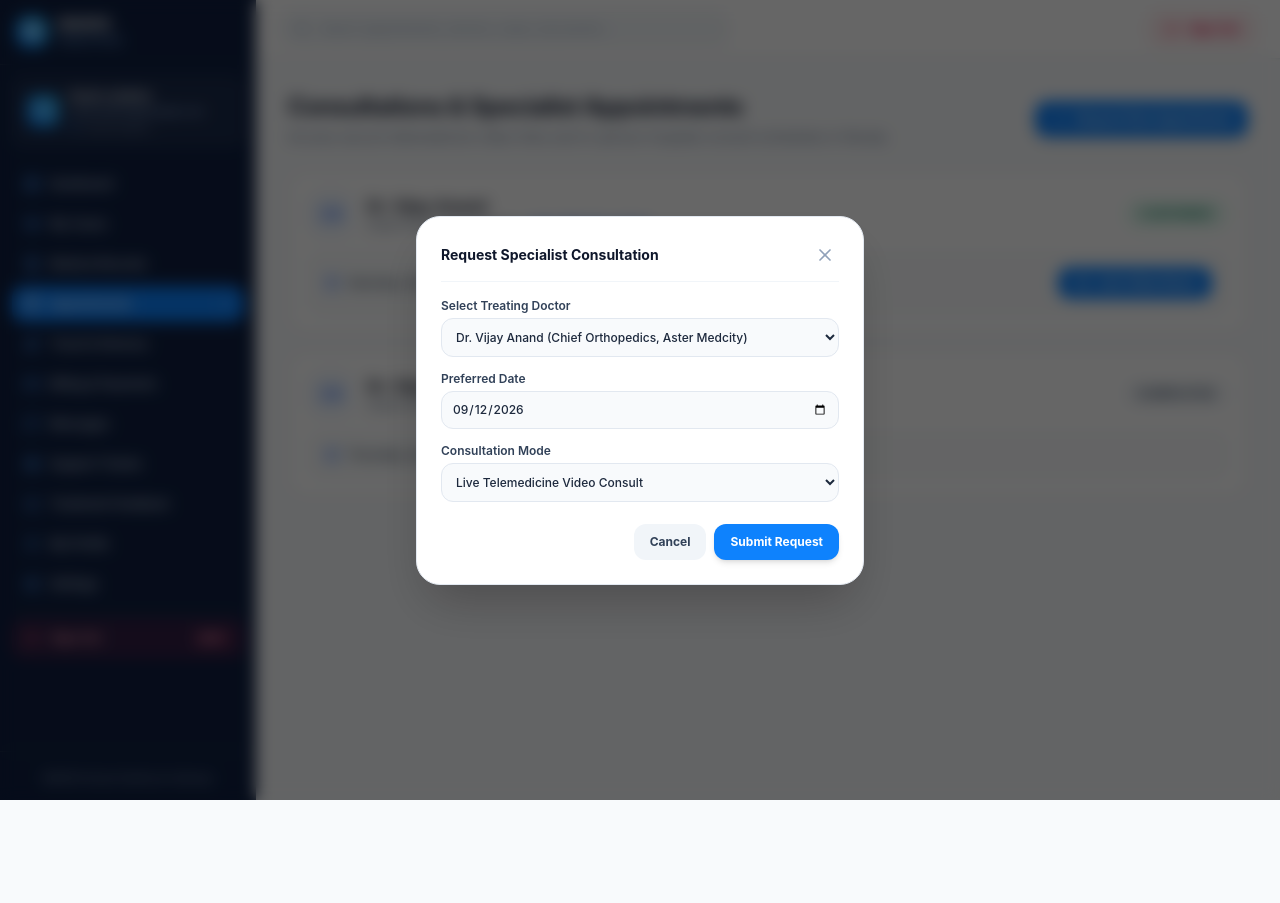
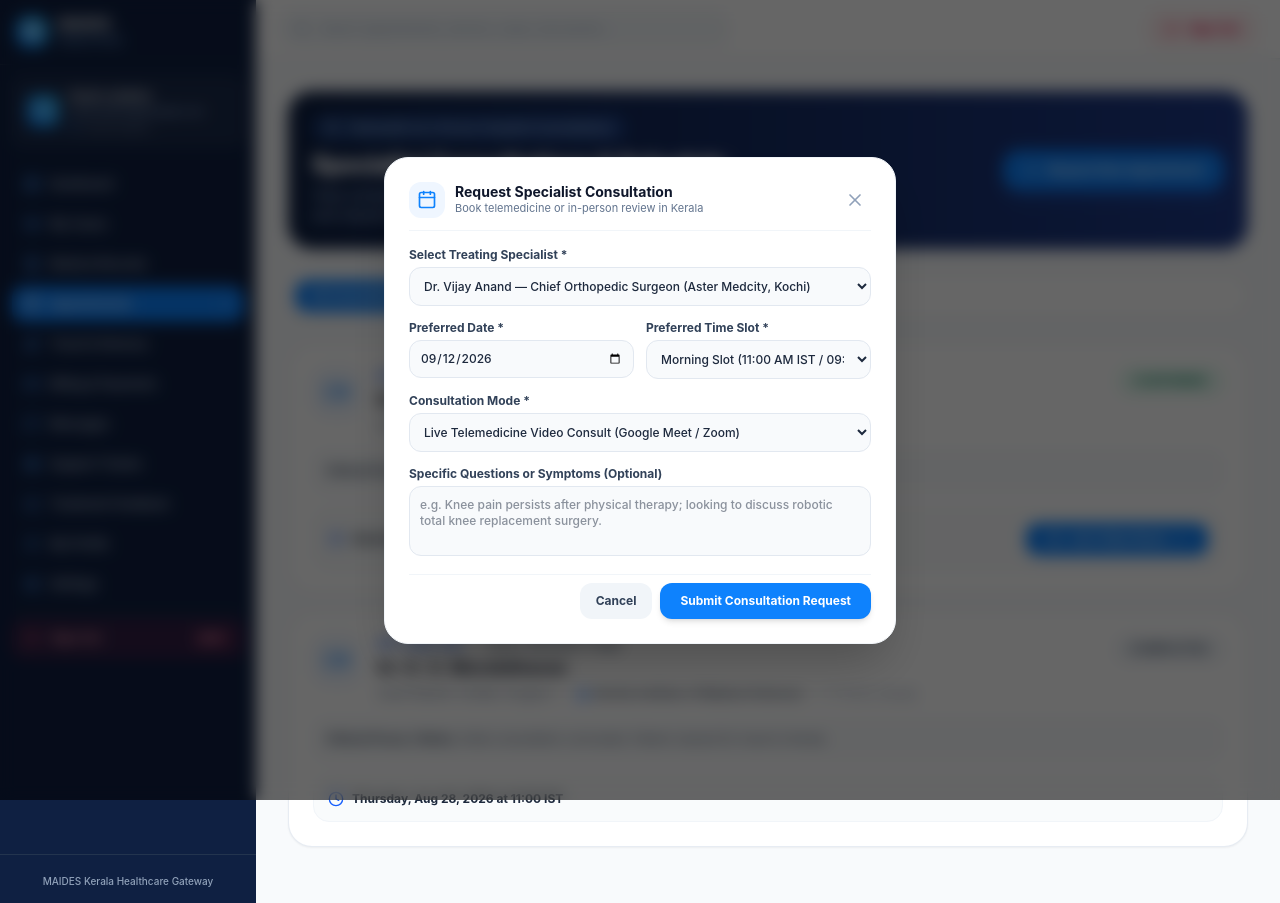
Before and after one commit to aleenashinto/MEDICAL-TOURISM, a Next.js app in the folder vitalis-web/: page /patient/appointments in a window 1280 px wide. Both pictures are taken after a click on the button "Request New Appointment". Before the commit the page ends 800 px from the top, so only its background shows below. Built offline with nearby package versions, Linux system fonts and the light colour scheme.

Commit message:
feat(patient): enhance Appointments module with tabbed filters, request modal with time slot allocation, and live video room launcher

```diff
--- a/vitalis-web/src/app/patient/appointments/page.tsx
+++ b/vitalis-web/src/app/patient/appointments/page.tsx
@@ -1,6 +1,6 @@
 "use client";
 
-import React, { useState } from "react";
+import React, { useState, useEffect } from "react";
 import {
   Calendar as CalendarIcon,
   Video,
@@ -12,192 +12,386 @@ import {
   Download,
   AlertCircle,
   X,
-  Check
+  Check,
+  User,
+  ExternalLink,
+  MapPin,
+  Calendar
 } from "lucide-react";
 
-export default function PatientAppointmentsPage() {
-  const [showModal, setShowModal] = useState(false);
-  const [toast, setToast] = useState<string | null>(null);
+interface Appointment {
+  id: string;
+  doctor: string;
+  specialty: string;
+  hospital: string;
+  location: string;
+  dateTime: string;
+  type: string;
+  status: "CONFIRMED" | "REQUESTED" | "COMPLETED" | "CANCELLED";
+  meetLink?: string;
+  notes?: string;
+}
 
-  const [appointments, setAppointments] = useState([
+const DEFAULT_APPOINTMENTS: Appointment[] = [
   {
     id: "APT-2026-101",
     doctor: "Dr. Vijay Anand",
     specialty: "Chief Orthopedic Surgeon",
-      hospital: "Aster Medcity, Kochi",
+    hospital: "Aster Medcity",
+    location: "Kochi, Kerala",
     dateTime: "Saturday, Sep 06, 2026 at 14:00 IST",
-      type: "VIDEO_CONSULTATION",
+    type: "Live Video Consultation",
     status: "CONFIRMED",
-      meetLink: "https://vitalis.health/meet/apt-101",
+    meetLink: "https://meet.google.com/xyz-maides-101",
+    notes: "Pre-operative surgical evaluation and 3D MRI scan review."
   },
   {
     id: "APT-2026-092",
-      doctor: "Dr. Vijay Anand",
-      specialty: "Chief Orthopedic Surgeon",
-      hospital: "Aster Medcity, Kochi",
+    doctor: "Dr. K. S. Muralidharan",
+    specialty: "Chief Robotic Cardiac Surgeon",
+    hospital: "Amrita Institute of Medical Sciences",
+    location: "Kochi, Kerala",
     dateTime: "Thursday, Aug 28, 2026 at 11:00 IST",
-      type: "INITIAL_TELEHEALTH_TRIAGE",
+    type: "Initial Telehealth Triage",
     status: "COMPLETED",
     meetLink: "#",
-    },
-  ]);
+    notes: "Initial consultation concluded. Patient cleared for travel to Kerala."
+  }
+];
+
+export default function PatientAppointmentsPage() {
+  const [appointments, setAppointments] = useState<Appointment[]>(DEFAULT_APPOINTMENTS);
+  const [activeTab, setActiveTab] = useState<"ALL" | "UPCOMING" | "REQUESTED" | "COMPLETED">("ALL");
+  const [showModal, setShowModal] = useState(false);
+  const [toast, setToast] = useState<string | null>(null);
+
+  // Form states
+  const [selectedDoctor, setSelectedDoctor] = useState("Dr. Vijay Anand (Chief Orthopedics, Aster Medcity)");
+  const [selectedDate, setSelectedDate] = useState("2026-09-12");
+  const [selectedTime, setSelectedTime] = useState("11:00 IST");
+  const [consultType, setConsultType] = useState("Live Telemedicine Video Consult");
+  const [patientNotes, setPatientNotes] = useState("");
+
+  useEffect(() => {
+    if (typeof window !== "undefined") {
+      const stored = localStorage.getItem("maides_patient_appointments");
+      if (stored) {
+        try {
+          setAppointments(JSON.parse(stored));
+        } catch (e) {
+          console.error("Failed to parse appointments", e);
+        }
+      }
+    }
+  }, []);
+
+  const saveAppointments = (updated: Appointment[]) => {
+    setAppointments(updated);
+    if (typeof window !== "undefined") {
+      localStorage.setItem("maides_patient_appointments", JSON.stringify(updated));
+    }
+  };
 
   const handleRequestAppointment = (e: React.FormEvent<HTMLFormElement>) => {
     e.preventDefault();
-    const form = e.currentTarget;
-    const doctor = (form.elements.namedItem("doctor") as HTMLSelectElement).value;
-    const date = (form.elements.namedItem("date") as HTMLInputElement).value;
-    const type = (form.elements.namedItem("type") as HTMLSelectElement).value;
 
-    const newApt = {
+    let doctorName = "Dr. Vijay Anand";
+    let specialty = "Chief Orthopedic Surgeon";
+    let hospital = "Aster Medcity";
+    let loc = "Kochi, Kerala";
+
+    if (selectedDoctor.includes("Muralidharan")) {
+      doctorName = "Dr. K. S. Muralidharan";
+      specialty = "Chief Robotic Cardiac Surgeon";
+      hospital = "Amrita Institute of Medical Sciences";
+    } else if (selectedDoctor.includes("Rajesh")) {
+      doctorName = "Dr. Rajesh K.";
+      specialty = "Senior Spine Specialist";
+      hospital = "Rajagiri Hospital";
+    }
+
+    const newApt: Appointment = {
       id: `APT-2026-10${appointments.length + 1}`,
-      doctor: doctor.includes("Vijay") ? "Dr. Vijay Anand" : "Dr. K. S. Muralidharan",
-      specialty: doctor.includes("Vijay") ? "Chief Orthopedic Surgeon" : "Chief Cardiac Surgeon",
-      hospital: "Aster Medcity, Kochi",
-      dateTime: `${date} at 11:00 IST`,
-      type,
+      doctor: doctorName,
+      specialty,
+      hospital,
+      location: loc,
+      dateTime: `${selectedDate} at ${selectedTime}`,
+      type: consultType,
       status: "REQUESTED",
-      meetLink: "https://vitalis.health/meet/pending",
+      meetLink: "https://meet.google.com/pending-approval",
+      notes: patientNotes.trim() ? patientNotes.trim() : "Pending coordinator time slot confirmation."
     };
 
-    setAppointments(prev => [newApt, ...prev]);
-    setToast("Consultation request submitted! Your coordinator will confirm the time slot.");
+    const updatedList = [newApt, ...appointments];
+    saveAppointments(updatedList);
+    setToast("Consultation request submitted! Your clinical coordinator will review and confirm.");
     setShowModal(false);
-    setTimeout(() => setToast(null), 3500);
+    setPatientNotes("");
+    setTimeout(() => setToast(null), 4000);
   };
 
+  const filteredAppointments = appointments.filter((apt) => {
+    if (activeTab === "ALL") return true;
+    if (activeTab === "UPCOMING") return apt.status === "CONFIRMED";
+    if (activeTab === "REQUESTED") return apt.status === "REQUESTED";
+    if (activeTab === "COMPLETED") return apt.status === "COMPLETED";
+    return true;
+  });
+
   return (
-    <div className="space-y-6">
+    <div className="space-y-6 max-w-5xl mx-auto">
       {/* Toast */}
       {toast && (
         <div className="fixed bottom-6 right-6 z-50 bg-emerald-600 text-white px-5 py-3 rounded-2xl shadow-2xl flex items-center gap-3 animate-in fade-in slide-in-from-bottom-4">
-          <CheckCircle2 className="w-5 h-5" />
+          <CheckCircle2 className="w-5 h-5 shrink-0" />
           <span className="text-xs font-bold">{toast}</span>
         </div>
       )}
 
-      {/* Header with clear layout spacing */}
-      <div className="flex flex-col sm:flex-row sm:items-center justify-between gap-4">
+      {/* Header Banner */}
+      <div className="bg-gradient-to-r from-[#0F2042] to-[#1E3A8A] text-white p-6 rounded-3xl shadow-sm flex flex-col md:flex-row md:items-center justify-between gap-4">
         <div>
-          <h1 className="text-xl sm:text-2xl font-bold text-slate-900 tracking-tight">
-            Consultations & Specialist Appointments
+          <div className="inline-flex items-center gap-2 px-3 py-1 rounded-full bg-blue-500/20 text-blue-200 border border-blue-400/30 text-xs font-semibold mb-2">
+            <Calendar className="w-3.5 h-3.5" />
+            Telehealth & In-Person Hospital Consultations
+          </div>
+          <h1 className="text-xl sm:text-2xl font-black tracking-tight">
+            Specialist Consultations & Schedule
           </h1>
-          <p className="text-xs sm:text-sm text-slate-500 mt-1">
-            Access secure telemedicine video links and in-person hospital consult schedules in Kerala.
+          <p className="text-xs sm:text-sm text-blue-200 mt-1 max-w-xl">
+            View scheduled video appointments with Kerala surgeons, check hospital OPD timings, and request new second opinion reviews.
           </p>
         </div>
         <button
           onClick={() => setShowModal(true)}
-          className="inline-flex items-center justify-center gap-2 px-4 py-2.5 bg-[#0E82FD] hover:bg-blue-600 text-white text-xs font-bold rounded-xl shadow-md transition-all shrink-0 cursor-pointer"
+          className="inline-flex items-center justify-center gap-2 px-5 py-3 bg-[#0E82FD] hover:bg-blue-500 text-white text-xs font-bold rounded-2xl shadow-lg shadow-blue-500/20 transition-all shrink-0 cursor-pointer"
         >
           <Plus className="w-4 h-4" />
           <span>Request New Appointment</span>
         </button>
       </div>
 
+      {/* Filter Tabs */}
+      <div className="flex gap-2 p-1.5 bg-white border border-slate-200 rounded-2xl shadow-xs overflow-x-auto">
+        {[
+          { id: "ALL", label: `All Consultations (${appointments.length})` },
+          { id: "UPCOMING", label: `Confirmed (${appointments.filter(a => a.status === "CONFIRMED").length})` },
+          { id: "REQUESTED", label: `Pending Requests (${appointments.filter(a => a.status === "REQUESTED").length})` },
+          { id: "COMPLETED", label: `Past Consults (${appointments.filter(a => a.status === "COMPLETED").length})` }
+        ].map((tab) => (
+          <button
+            key={tab.id}
+            onClick={() => setActiveTab(tab.id as any)}
+            className={`px-4 py-2 rounded-xl text-xs font-bold transition-all cursor-pointer whitespace-nowrap ${
+              activeTab === tab.id
+                ? "bg-[#0E82FD] text-white shadow-xs"
+                : "text-slate-600 hover:text-slate-900 hover:bg-slate-100"
+            }`}
+          >
+            {tab.label}
+          </button>
+        ))}
+      </div>
+
       {/* Appointments List */}
       <div className="space-y-4">
-        {appointments.map((apt) => (
+        {filteredAppointments.length === 0 ? (
+          <div className="bg-white border border-slate-200 rounded-3xl p-10 text-center space-y-3">
+            <CalendarIcon className="w-10 h-10 text-slate-300 mx-auto" />
+            <h2 className="text-sm font-bold text-slate-800">No appointments found in this view</h2>
+            <p className="text-xs text-slate-500 max-w-sm mx-auto">
+              You do not have any consultations listed under this category. Click above to request a new consultation.
+            </p>
+          </div>
+        ) : (
+          filteredAppointments.map((apt) => (
             <div
               key={apt.id}
-            className="bg-white border border-slate-200/80 rounded-2xl p-5 shadow-xs hover:border-slate-300 hover:shadow-sm transition-all space-y-4"
+              className="bg-white border border-slate-200/80 rounded-3xl p-5 sm:p-6 shadow-xs hover:border-slate-300 hover:shadow-md transition-all space-y-4"
             >
               {/* Top Row */}
-            <div className="flex flex-col sm:flex-row sm:items-center justify-between gap-3">
-              <div className="flex items-center gap-3.5">
-                <div className="w-11 h-11 rounded-2xl bg-blue-50 text-blue-600 flex items-center justify-center font-bold shrink-0">
-                  <Video className="w-5 h-5" />
+              <div className="flex flex-col sm:flex-row sm:items-start justify-between gap-3">
+                <div className="flex items-start gap-4">
+                  <div className="w-12 h-12 rounded-2xl bg-blue-50 text-[#0E82FD] flex items-center justify-center font-bold shrink-0 shadow-xs border border-blue-100">
+                    <Video className="w-6 h-6" />
                   </div>
                   <div>
-                  <h2 className="text-base font-bold text-slate-900">{apt.doctor}</h2>
-                  <div className="text-xs text-slate-500 font-medium">{apt.specialty} • <span className="text-blue-600 font-semibold">{apt.hospital}</span></div>
+                    <div className="flex items-center gap-2">
+                      <span className="font-mono text-xs font-bold text-blue-600">{apt.id}</span>
+                      <span className="text-xs text-slate-400">•</span>
+                      <span className="text-xs font-semibold text-slate-600">{apt.type}</span>
+                    </div>
+                    <h2 className="text-base sm:text-lg font-bold text-slate-900 mt-0.5">{apt.doctor}</h2>
+                    <div className="text-xs text-slate-500 font-medium flex flex-wrap items-center gap-2 mt-1">
+                      <span>{apt.specialty}</span>
+                      <span>•</span>
+                      <span className="text-slate-700 font-semibold flex items-center gap-1">
+                        <Building2 className="w-3.5 h-3.5 text-blue-500" />
+                        {apt.hospital}
+                      </span>
+                      <span>•</span>
+                      <span className="text-slate-400 flex items-center gap-1">
+                        <MapPin className="w-3 h-3 text-slate-400" />
+                        {apt.location}
+                      </span>
+                    </div>
                   </div>
                 </div>
 
                 <span
-                className={`self-start sm:self-auto px-3 py-1 rounded-full text-xs font-bold tracking-wide uppercase ${
+                  className={`self-start sm:self-auto px-3.5 py-1 rounded-full text-xs font-bold tracking-wide uppercase shadow-xs ${
                     apt.status === "CONFIRMED"
                       ? "bg-emerald-50 text-emerald-700 border border-emerald-200"
                       : apt.status === "REQUESTED"
                       ? "bg-amber-50 text-amber-700 border border-amber-200"
-                    : "bg-slate-100 text-slate-600"
+                      : "bg-slate-100 text-slate-600 border border-slate-200"
                   }`}
                 >
                   {apt.status}
                 </span>
               </div>
 
-            {/* Bottom Row */}
-            <div className="p-3.5 bg-slate-50/80 rounded-xl border border-slate-100 flex flex-col sm:flex-row sm:items-center justify-between gap-3 text-xs">
-              <div className="flex items-center gap-2 text-slate-700 font-medium">
+              {/* Notes if present */}
+              {apt.notes && (
+                <div className="p-3 bg-slate-50 rounded-xl border border-slate-100 text-xs text-slate-600">
+                  <span className="font-bold text-slate-700">Clinical Focus / Notes:</span> {apt.notes}
+                </div>
+              )}
+
+              {/* Bottom Schedule & Action Bar */}
+              <div className="p-3.5 bg-slate-50/80 rounded-2xl border border-slate-100 flex flex-col sm:flex-row sm:items-center justify-between gap-3 text-xs">
+                <div className="flex items-center gap-2 text-slate-800 font-bold">
                   <Clock className="w-4 h-4 text-blue-600" />
                   <span>{apt.dateTime}</span>
                 </div>
 
-              {apt.status === "CONFIRMED" && (
+                {apt.status === "CONFIRMED" && apt.meetLink && (
                   <a
                     href={apt.meetLink}
                     target="_blank"
                     rel="noreferrer"
-                  className="inline-flex items-center justify-center gap-2 px-4 py-2 rounded-xl bg-[#0E82FD] hover:bg-blue-600 text-white font-bold transition-all shadow-xs cursor-pointer"
+                    className="inline-flex items-center justify-center gap-2 px-5 py-2 rounded-xl bg-[#0E82FD] hover:bg-blue-600 text-white font-bold transition-all shadow-md shadow-blue-500/20 cursor-pointer shrink-0"
                   >
                     <Video className="w-4 h-4" />
                     <span>Join Video Room</span>
+                    <ExternalLink className="w-3 h-3 text-blue-200" />
                   </a>
+                )}
+
+                {apt.status === "REQUESTED" && (
+                  <div className="text-amber-700 font-semibold text-[11px] flex items-center gap-1.5">
+                    <Clock className="w-3.5 h-3.5 animate-spin" />
+                    <span>Awaiting coordinator time slot allocation</span>
+                  </div>
                 )}
               </div>
             </div>
-        ))}
+          ))
+        )}
       </div>
 
       {/* Appointment Request Modal */}
       {showModal && (
-        <div className="fixed inset-0 bg-black/60 backdrop-blur-sm z-50 flex items-center justify-center p-4">
-          <div className="bg-white border border-slate-200 rounded-3xl p-6 max-w-md w-full space-y-4 shadow-2xl animate-in zoom-in-95">
+        <div className="fixed inset-0 bg-black/60 backdrop-blur-sm z-50 flex items-center justify-center p-4 animate-in fade-in">
+          <div className="bg-white border border-slate-100 rounded-3xl p-6 max-w-lg w-full space-y-4 shadow-2xl animate-in zoom-in-95">
             <div className="flex items-center justify-between pb-3 border-b border-slate-100">
-              <h3 className="font-bold text-sm text-slate-900">Request Specialist Consultation</h3>
-              <button onClick={() => setShowModal(false)} className="p-1 rounded-lg text-slate-400 hover:text-slate-700">
+              <div className="flex items-center gap-2.5">
+                <div className="w-9 h-9 rounded-xl bg-blue-50 text-[#0E82FD] flex items-center justify-center font-bold">
+                  <Calendar className="w-5 h-5" />
+                </div>
+                <div>
+                  <h3 className="font-bold text-sm text-slate-900 leading-tight">Request Specialist Consultation</h3>
+                  <p className="text-[11px] text-slate-500">Book telemedicine or in-person review in Kerala</p>
+                </div>
+              </div>
+              <button
+                onClick={() => setShowModal(false)}
+                className="p-1.5 rounded-xl text-slate-400 hover:text-slate-600 hover:bg-slate-100 transition-colors"
+              >
                 <X className="w-5 h-5" />
               </button>
             </div>
 
             <form onSubmit={handleRequestAppointment} className="space-y-3.5 text-xs">
               <div>
-                <label className="block text-slate-700 font-semibold mb-1">Select Treating Doctor</label>
-                <select name="doctor" required className="w-full bg-slate-50 border border-slate-200 rounded-xl p-2.5 text-slate-800 font-medium">
-                  <option value="Dr. Vijay Anand (Chief Orthopedics)">Dr. Vijay Anand (Chief Orthopedics, Aster Medcity)</option>
-                  <option value="Dr. K. S. Muralidharan (Cardiac Surgery)">Dr. K. S. Muralidharan (Robotic Cardiac, Amrita)</option>
-                  <option value="Dr. Rajesh K. (Spine Surgery)">Dr. Rajesh K. (Spine Surgery, Rajagiri)</option>
+                <label className="block text-slate-700 font-bold mb-1">Select Treating Specialist *</label>
+                <select
+                  value={selectedDoctor}
+                  onChange={(e) => setSelectedDoctor(e.target.value)}
+                  required
+                  className="w-full bg-slate-50 border border-slate-200 rounded-xl p-2.5 text-slate-800 font-medium focus:ring-2 focus:ring-[#0E82FD] outline-none"
+                >
+                  <option value="Dr. Vijay Anand (Chief Orthopedics, Aster Medcity)">Dr. Vijay Anand — Chief Orthopedic Surgeon (Aster Medcity, Kochi)</option>
+                  <option value="Dr. K. S. Muralidharan (Robotic Cardiac, Amrita)">Dr. K. S. Muralidharan — Chief Cardiac Surgeon (Amrita Hospital, Kochi)</option>
+                  <option value="Dr. Rajesh K. (Spine Surgery, Rajagiri)">Dr. Rajesh K. — Senior Spine Surgeon (Rajagiri Hospital, Aluva)</option>
+                </select>
+              </div>
+
+              <div className="grid grid-cols-1 sm:grid-cols-2 gap-3">
+                <div>
+                  <label className="block text-slate-700 font-bold mb-1">Preferred Date *</label>
+                  <input
+                    type="date"
+                    required
+                    value={selectedDate}
+                    onChange={(e) => setSelectedDate(e.target.value)}
+                    className="w-full bg-slate-50 border border-slate-200 rounded-xl p-2.5 text-slate-800 font-medium focus:ring-2 focus:ring-[#0E82FD] outline-none"
+                  />
+                </div>
+
+                <div>
+                  <label className="block text-slate-700 font-bold mb-1">Preferred Time Slot *</label>
+                  <select
+                    value={selectedTime}
+                    onChange={(e) => setSelectedTime(e.target.value)}
+                    className="w-full bg-slate-50 border border-slate-200 rounded-xl p-2.5 text-slate-800 font-medium focus:ring-2 focus:ring-[#0E82FD] outline-none"
+                  >
+                    <option value="11:00 IST">Morning Slot (11:00 AM IST / 09:30 AM GST)</option>
+                    <option value="14:00 IST">Afternoon Slot (02:00 PM IST / 12:30 PM GST)</option>
+                    <option value="17:00 IST">Evening Slot (05:00 PM IST / 03:30 PM GST)</option>
+                  </select>
+                </div>
+              </div>
+
+              <div>
+                <label className="block text-slate-700 font-bold mb-1">Consultation Mode *</label>
+                <select
+                  value={consultType}
+                  onChange={(e) => setConsultType(e.target.value)}
+                  required
+                  className="w-full bg-slate-50 border border-slate-200 rounded-xl p-2.5 text-slate-800 font-medium focus:ring-2 focus:ring-[#0E82FD] outline-none"
+                >
+                  <option value="Live Video Consultation">Live Telemedicine Video Consult (Google Meet / Zoom)</option>
+                  <option value="Second Opinion Case Review">Second Opinion Diagnostic Review</option>
+                  <option value="In-Person Hospital OPD Consult">In-Person Hospital OPD Consult in Kerala</option>
                 </select>
               </div>
 
               <div>
-                <label className="block text-slate-700 font-semibold mb-1">Preferred Date</label>
-                <input name="date" type="date" required defaultValue="2026-09-12" className="w-full bg-slate-50 border border-slate-200 rounded-xl p-2.5 text-slate-800 font-medium" />
+                <label className="block text-slate-700 font-bold mb-1">Specific Questions or Symptoms (Optional)</label>
+                <textarea
+                  rows={3}
+                  placeholder="e.g. Knee pain persists after physical therapy; looking to discuss robotic total knee replacement surgery."
+                  value={patientNotes}
+                  onChange={(e) => setPatientNotes(e.target.value)}
+                  className="w-full bg-slate-50 border border-slate-200 rounded-xl p-2.5 text-slate-800 font-medium focus:ring-2 focus:ring-[#0E82FD] outline-none resize-none"
+                />
               </div>
 
-              <div>
-                <label className="block text-slate-700 font-semibold mb-1">Consultation Mode</label>
-                <select name="type" required className="w-full bg-slate-50 border border-slate-200 rounded-xl p-2.5 text-slate-800 font-medium">
-                  <option value="VIDEO_CONSULTATION">Live Telemedicine Video Consult</option>
-                  <option value="SECOND_OPINION_TELEHEALTH">Second Opinion Case Review</option>
-                  <option value="IN_PERSON_SURGICAL_CONSULT">In-Person OPD Hospital Consult</option>
-                </select>
-              </div>
-
-              <div className="pt-2 flex justify-end gap-2">
+              <div className="pt-2 flex justify-end gap-2 border-t border-slate-100">
                 <button
                   type="button"
                   onClick={() => setShowModal(false)}
-                  className="px-4 py-2.5 bg-slate-100 hover:bg-slate-200 text-slate-700 font-bold rounded-xl"
+                  className="px-4 py-2.5 bg-slate-100 hover:bg-slate-200 text-slate-700 font-bold rounded-xl transition-colors"
                 >
                   Cancel
                 </button>
                 <button
                   type="submit"
-                  className="px-4 py-2.5 bg-[#0E82FD] hover:bg-blue-600 text-white font-bold rounded-xl shadow-md"
+                  className="px-5 py-2.5 bg-[#0E82FD] hover:bg-blue-600 text-white font-bold rounded-xl shadow-md transition-all cursor-pointer"
                 >
-                  Submit Request
+                  Submit Consultation Request
                 </button>
               </div>
             </form>
```
Lines whose indentation alone changed are shown as unchanged.
